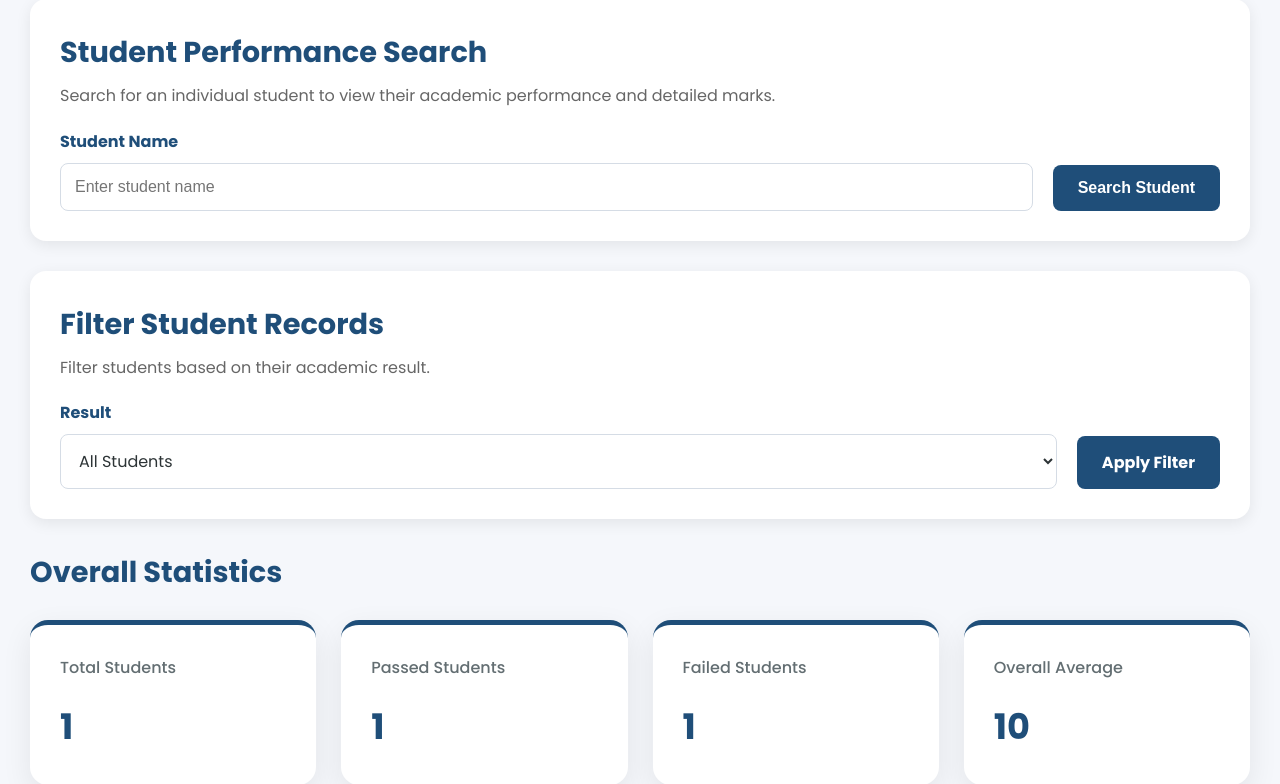
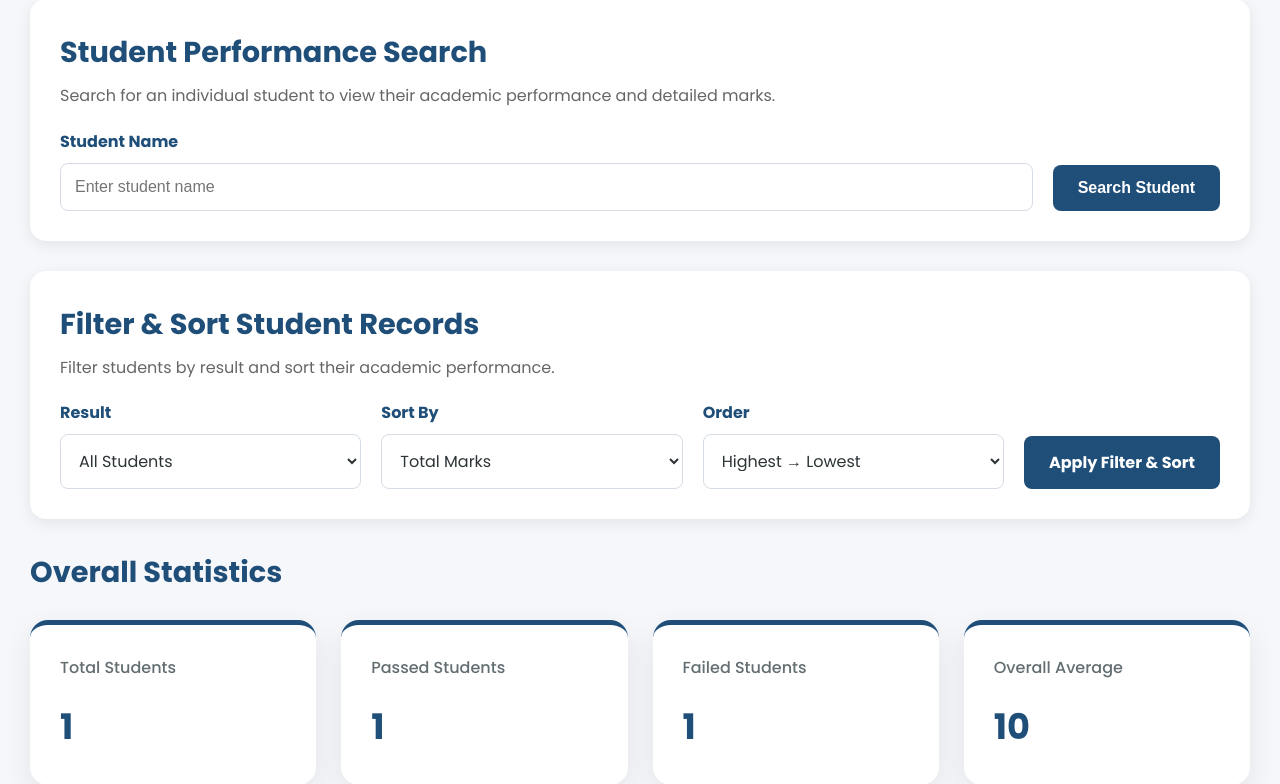
Before and after one commit to sranjan2708/student-performance-analytics-system, a Flask app: template templates/dashboard.html in a window 1280 px wide. Shown: the part 357-1141 px from the top of the page. Run offline with Flask 3, Linux system fonts and the light colour scheme; the template is opened without the code that fills it: most values are stand-ins (such as "Sample title", 1, 10 or a date in 2020).

Commit message:
implemented sorting feature

```diff
--- a/app.py
+++ b/app.py
@@ -246,9 +246,8 @@ def search_student():
     )
 
 
-
 # =====================================================
-# Student Filter Route
+# Student Filter and Sort Route
 # =====================================================
 
 @app.route("/filter", methods=["POST"])
@@ -302,15 +301,51 @@ def filter_students():
 
     if result_filter == "Pass":
 
-        filtered_df = df[df["Result"] == "Pass"]
+        filtered_df = df[
+            df["Result"] == "Pass"
+        ]
 
     elif result_filter == "Fail":
 
-        filtered_df = df[df["Result"] == "Fail"]
+        filtered_df = df[
+            df["Result"] == "Fail"
+        ]
 
     else:
 
         filtered_df = df
+
+
+    # ==========================================
+    # Get Sorting Values
+    # ==========================================
+
+    sort_by = request.form["sort_by"]
+
+    sort_order = request.form["sort_order"]
+
+
+    # ==========================================
+    # Determine Sorting Order
+    # ==========================================
+
+    if sort_order == "ascending":
+
+        ascending = True
+
+    else:
+
+        ascending = False
+
+
+    # ==========================================
+    # Apply Sorting
+    # ==========================================
+
+    filtered_df = filtered_df.sort_values(
+        by=sort_by,
+        ascending=ascending
+    )
 
 
     # ==========================================
@@ -323,7 +358,7 @@ def filter_students():
 
 
     # ==========================================
-    # Convert Filtered Data for Jinja
+    # Convert Filtered and Sorted Data for Jinja
     # ==========================================
 
     student_records = filtered_df.to_dict(
@@ -337,11 +372,15 @@ def filter_students():
 
     return render_template(
         "dashboard.html",
-        message=f"Showing {result_filter} students.",
+        message=(
+            f"Showing {result_filter} students "
+            f"sorted by {sort_by}."
+        ),
         overall_statistics=overall_statistics,
         subject_statistics=subject_statistics,
         student_records=student_records
     )
+
 
 # =====================================================
 # Run Application
--- a/templates/dashboard.html
+++ b/templates/dashboard.html
@@ -172,7 +172,7 @@
 
 
         <!-- ===================================== -->
-        <!-- Student Records Filter -->
+        <!-- Student Records Filter and Sort -->
         <!-- ===================================== -->
 
         {% if student_records %}
@@ -182,11 +182,12 @@
             <div class="section-heading">
 
                 <h2>
-                    Filter Student Records
+                    Filter & Sort Student Records
                 </h2>
 
                 <p>
-                    Filter students based on their academic result.
+                    Filter students by result and sort their academic
+                    performance.
                 </p>
 
             </div>
@@ -197,6 +198,9 @@
                 action="{{ url_for('filter_students') }}"
                 class="student-filter-form"
             >
+
+
+                <!-- Result Filter -->
 
                 <div class="filter-input-container">
 
@@ -226,11 +230,80 @@
                 </div>
 
 
+
+                <!-- Sort By -->
+
+                <div class="filter-input-container">
+
+                    <label for="sort_by">
+                        Sort By
+                    </label>
+
+                    <select
+                        id="sort_by"
+                        name="sort_by"
+                    >
+
+                        <option value="Total">
+                            Total Marks
+                        </option>
+
+                        <option value="Average">
+                            Average Marks
+                        </option>
+
+                        <option value="Math">
+                            Math Marks
+                        </option>
+
+                        <option value="Science">
+                            Science Marks
+                        </option>
+
+                        <option value="English">
+                            English Marks
+                        </option>
+
+                    </select>
+
+                </div>
+
+
+
+                <!-- Sort Order -->
+
+                <div class="filter-input-container">
+
+                    <label for="sort_order">
+                        Order
+                    </label>
+
+                    <select
+                        id="sort_order"
+                        name="sort_order"
+                    >
+
+                        <option value="descending">
+                            Highest → Lowest
+                        </option>
+
+                        <option value="ascending">
+                            Lowest → Highest
+                        </option>
+
+                    </select>
+
+                </div>
+
+
+
+                <!-- Submit Button -->
+
                 <button
                     type="submit"
                     class="filter-button"
                 >
-                    Apply Filter
+                    Apply Filter & Sort
                 </button>
 
             </form>
@@ -400,9 +473,7 @@
             <div class="chart-grid">
 
 
-                <!-- ===================================== -->
                 <!-- Subject Average Marks Chart -->
-                <!-- ===================================== -->
 
                 <div class="chart-card">
 
@@ -420,9 +491,7 @@
 
 
 
-                <!-- ===================================== -->
                 <!-- Pass vs Fail Distribution -->
-                <!-- ===================================== -->
 
                 <div class="chart-card">
 
@@ -440,9 +509,7 @@
 
 
 
-                <!-- ===================================== -->
                 <!-- Marks Distribution Histogram -->
-                <!-- ===================================== -->
 
                 <div class="chart-card full-width">
 
```
